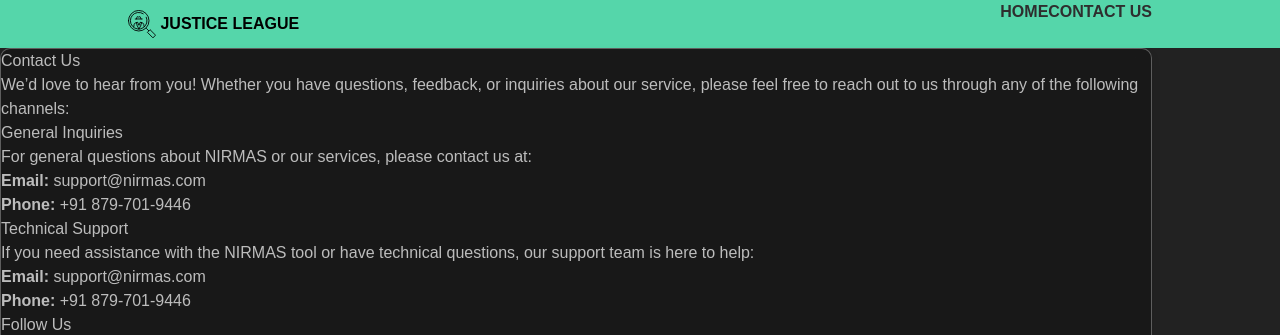
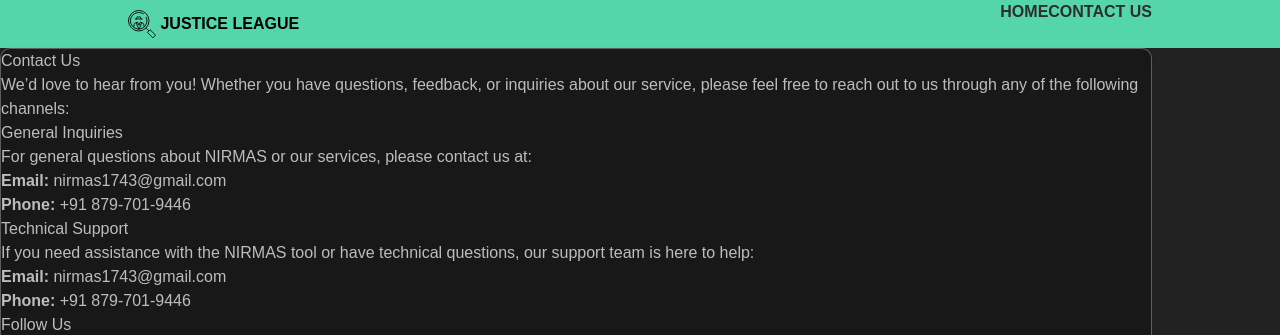
Before and after one commit to raj-adi00/SihFaq, a React (Vite) app: page /contacts in a window 1280 px wide. Shown: the top 335 px of the page. Built offline with nearby package versions, Linux system fonts and the light colour scheme; a web font is replaced by a local one.

Commit message:
is anyone even reading this?

```diff
--- a/src/Contacts.jsx
+++ b/src/Contacts.jsx
@@ -13,7 +13,7 @@
             <p className="mb-2">For general questions about NIRMAS or our services, please contact us at:</p>
             <p className="mb-4">
               <strong>Email:</strong> <a href="mailto:nirmas1743@gmail.com"
-                                         className="text-blue-400 hover:underline">support@nirmas.com</a><br/>
+                                         className="text-blue-400 hover:underline">nirmas1743@gmail.com</a><br/>
               <strong>Phone:</strong> <span className="text-gray-300">+91 879-701-9446</span>
             </p>
 
@@ -22,7 +22,7 @@
               team is here to help:</p>
             <p className="mb-4">
               <strong>Email:</strong> <a href="mailto:nirmas1743@gmail.com"
-                                         className="text-blue-400 hover:underline">support@nirmas.com</a><br/>
+                                         className="text-blue-400 hover:underline">nirmas1743@gmail.com</a><br/>
               <strong>Phone:</strong> <span className="text-gray-300">+91 879-701-9446</span>
             </p>
 
```
